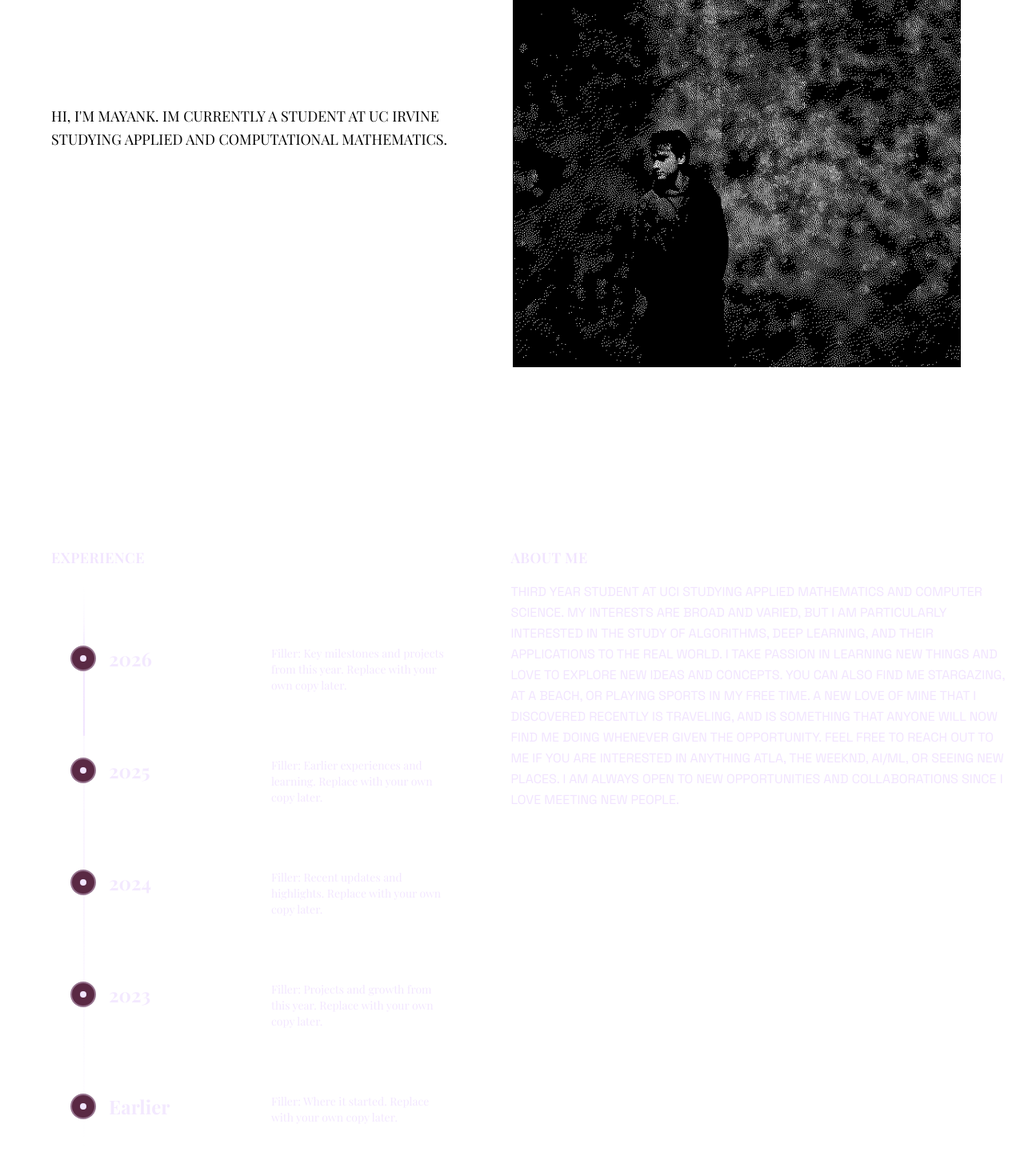
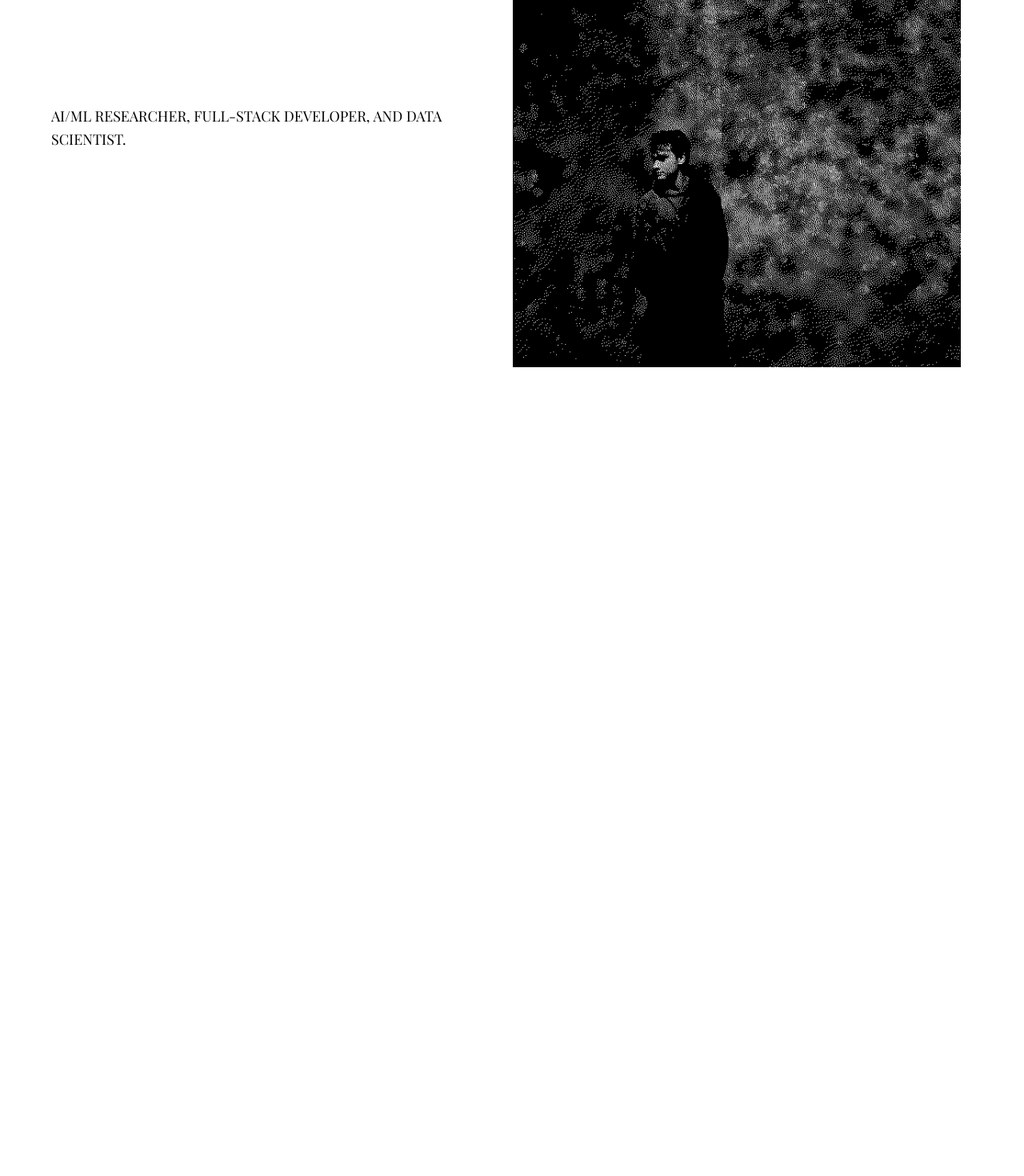
Before and after one commit to mankhot05/portfolio, a React (Vite) app in the folder client/: page / in a window 1280 px wide. Shown: the part 500-1970 px from the top of the page at 80% size. Built offline with nearby package versions, Linux system fonts and the light colour scheme; the HTML template or start-up script is replaced by a standard one; a web font is replaced by a local one.

Commit message:
fixing the about me section

```diff
--- a/client/src/App.tsx
+++ b/client/src/App.tsx
@@ -28,7 +28,7 @@ import TiltedCard from "./components/TiltedCard"
 //   return <div className="reveal-curtain" aria-hidden="true" />
 // }
 
-function HomePage({ headerHeight }: { headerHeight: number }) {
+function HomePage({ headerHeight, isActive }: { headerHeight: number; isActive: boolean }) {
   return (
     <section
       id="home"
@@ -85,12 +85,17 @@ function HomePage({ headerHeight }: { headerHeight: number }) {
       </div>
       */}
 
-      <div className="relative z-[1] flex flex-1 flex-col px-4 py-8">
+      <motion.div
+        className="relative z-[1] flex flex-1 flex-col px-4 py-8"
+        initial={false}
+        animate={{ opacity: isActive ? 1 : 0 }}
+        transition={{ duration: 0.4, delay: isActive ? 0.15 : 0 }}
+        style={{ pointerEvents: isActive ? "auto" : "none" }}
+      >
         <div className="mx-auto w-full max-w-6xl flex flex-1 flex-col items-stretch justify-center gap-6 md:flex-row md:items-stretch md:gap-6">
           <div className="relative w-full md:basis-[48%] md:shrink-0">
             <p className="max-w-[46ch] text-left text-black text-base leading-relaxed md:absolute md:top-[60%] md:-translate-y-1/2 md:text-lg md:leading-relaxed">
-              HI, I&apos;M MAYANK. IM CURRENTLY A STUDENT AT UC IRVINE STUDYING APPLIED AND
-              COMPUTATIONAL MATHEMATICS.
+              AI/ML RESEARCHER, FULL-STACK DEVELOPER, AND DATA SCIENTIST.
             </p>
           </div>
 
@@ -104,33 +109,35 @@ function HomePage({ headerHeight }: { headerHeight: number }) {
             </div>
           </div>
         </div>
-      </div>
+      </motion.div>
     </section>
   )
 }
 
 const ABOUT_TIMELINE_DATA = [
   {
-    title: "2026",
+    title: "OCT 2025 - PRESENT",
     content: (
       <p className="text-xs md:text-sm font-normal opacity-90">
-        Filler: Key milestones and projects from this year. Replace with your own copy later.
+        <span className="text-base md:text-lg font-semibold">COORAY GROUP</span>: Currently working for <span className="text-sm md:text-base font-semibold">NASA JPL</span> to develop novel deep learning methodologies and architectures with the goal of predicting redshifts. Worked with <span className="font-bold">diffusion models</span> for denoising, and created <span className="font-bold">CNN-Transformer</span> pipelines to understand astrophysical data.
       </p>
     ),
   },
   {
-    title: "2025",
+    title: "OCT 2024 - APR 2025",
     content: (
       <p className="text-xs md:text-sm font-normal opacity-90">
-        Filler: Earlier experiences and learning. Replace with your own copy later.
+        <span className="text-base md:text-lg font-semibold">HUMANITY UNLEASHED</span>: Worked on integrating temporal
+        encoding pipelines into <span className="font-bold">multimodal transformers</span> through TACTiS-2. Conducted an extensive
+        hyperparameter tuning study for these <span className="font-bold">multimodal transformers</span> I developed.
       </p>
     ),
   },
   {
-    title: "2024",
+    title: "AUG 2023 - JAN 2024 ",
     content: (
       <p className="text-xs md:text-sm font-normal opacity-90">
-        Filler: Recent updates and highlights. Replace with your own copy later.
+        <span className="text-base md:text-lg font-semibold">AI4MUSICIANS</span>: Designed a CNN-based <span className="font-bold">computer vision</span> pipeline to analyze digitized music scores, using <span className="font-bold">convolutional layers</span> to detect and normalize dynamic range (decibel) variations across compositions. Also adapted these architectures to capture <span className="font-bold">temporal and structural features</span> in musical notation data, while building standardized preprocessing and model integration pipelines for reproducibility.
       </p>
     ),
   },
@@ -152,14 +159,20 @@ const ABOUT_TIMELINE_DATA = [
   },
 ]
 
-function AboutPage({ headerHeight }: { headerHeight: number }) {
+function AboutPage({ headerHeight, isActive }: { headerHeight: number; isActive: boolean }) {
   return (
     <section
       id="about"
       className="px-4 py-40 md:py-48 bg-transparent text-[#f1e4ff]"
       style={{ scrollMarginTop: headerHeight + 16, minHeight: `calc(180dvh - ${headerHeight}px)` }}
     >
-      <div className="mx-auto w-full max-w-6xl flex flex-col gap-10 md:flex-row md:items-start md:gap-10">
+      <motion.div
+        className="mx-auto w-full max-w-6xl flex flex-col gap-10 md:flex-row md:items-start md:gap-10"
+        initial={false}
+        animate={{ opacity: isActive ? 1 : 0 }}
+        transition={{ duration: 0.4, delay: isActive ? 0.15 : 0 }}
+        style={{ pointerEvents: isActive ? "auto" : "none" }}
+      >
         <div className="w-full md:basis-[45%] md:shrink-0 SpaceGrotesk">
           <h2 className="mb-4 text-sm sm:text-base md:text-lg font-semibold tracking-wide">
             EXPERIENCE
@@ -171,23 +184,28 @@ function AboutPage({ headerHeight }: { headerHeight: number }) {
           <h2 className="mb-4 text-sm sm:text-base md:text-lg font-semibold tracking-wide">
             ABOUT ME
           </h2>
-          <p className="SpaceGrotesk w-full max-w-[72ch] text-xs sm:text-sm md:text-base leading-relaxed uppercase">
-            THIRD YEAR STUDENT AT UCI STUDYING APPLIED MATHEMATICS AND COMPUTER SCIENCE. MY INTERESTS
-            ARE BROAD AND VARIED, BUT I AM PARTICULARLY INTERESTED IN THE STUDY OF ALGORITHMS, DEEP LEARNING, AND THEIR
-            APPLICATIONS TO THE REAL WORLD. I TAKE PASSION IN LEARNING NEW THINGS AND LOVE TO EXPLORE NEW IDEAS AND
-            CONCEPTS. YOU CAN ALSO FIND ME STARGAZING, AT A BEACH, OR PLAYING SPORTS IN MY FREE TIME. A NEW LOVE OF
-            MINE THAT I DISCOVERED RECENTLY IS TRAVELING, AND IS SOMETHING THAT ANYONE WILL NOW FIND ME DOING WHENEVER
-            GIVEN THE OPPORTUNITY. FEEL FREE TO REACH OUT TO ME IF YOU ARE INTERESTED IN ANYTHING ATLA, THE WEEKND,
-            AI/ML, OR SEEING NEW PLACES. I AM ALWAYS OPEN TO NEW OPPORTUNITIES AND COLLABORATIONS SINCE I LOVE MEETING
-            NEW PEOPLE.
+          <p className="SpaceGrotesk w-full max-w-[72ch] text-xs sm:text-sm md:text-base leading-relaxed mb-6">
+            Third year student at UCI studying applied mathematics and computer science. My interests
+            are broad and varied, but I am particularly interested in the study of algorithms, deep learning, and their
+            applications to the real world. I take passion in learning new things and love to explore new ideas and
+            concepts. You can also find me stargazing, at a beach, or playing sports in my free time. A new love of
+            mine that I discovered recently is traveling, and is something that anyone will now find me doing whenever
+            given the opportunity. Feel free to reach out to me if you are interested in anything ATLA, The Weeknd,
+            AI/ML, or seeing new places. I am always open to new opportunities and collaborations since I love meeting
+            new people.
           </p>
+          <img
+            src="/photos/aboutme.png"
+            alt="Mayank"
+            className="w-full max-w-[72ch] rounded-lg object-cover aspect-square"
+          />
         </div>
-      </div>
+      </motion.div>
     </section>
   )
 }
 
-function GalleryPage({ headerHeight }: { headerHeight: number }) {
+function GalleryPage({ headerHeight, isActive }: { headerHeight: number; isActive: boolean }) {
   // Album covers commented out for now. Uncomment to restore.
   // const albumCovers = [
   //   "https://m.media-amazon.com/images/I/71rtbFVgVuL._UF1000,1000_QL80_.jpg",
@@ -220,6 +238,12 @@ function GalleryPage({ headerHeight }: { headerHeight: number }) {
       className="px-4 py-32 text-center bg-transparent text-[#FF1A1A]"
       style={{ scrollMarginTop: headerHeight + 16, minHeight: `calc(180dvh - ${headerHeight}px)` }}
     >
+      <motion.div
+        initial={false}
+        animate={{ opacity: isActive ? 1 : 0 }}
+        transition={{ duration: 0.4, delay: isActive ? 0.15 : 0 }}
+        style={{ pointerEvents: isActive ? "auto" : "none" }}
+      >
       <h2 className="mb-6 SpaceGrotesk text-base md:text-lg font-semibold tracking-wide">
         GALLERY
       </h2>
@@ -242,18 +266,25 @@ function GalleryPage({ headerHeight }: { headerHeight: number }) {
           />
         ))}
       </div> */}
+      </motion.div>
     </section>
   )
 }
 
-function ProjectsPage({ headerHeight }: { headerHeight: number }) {
+function ProjectsPage({ headerHeight, isActive }: { headerHeight: number; isActive: boolean }) {
   return (
     <section
       id="projects"
       className="px-4 pt-20 pb-32 text-center bg-transparent text-white"
       style={{ scrollMarginTop: headerHeight + 16, minHeight: `calc(180dvh - ${headerHeight}px)` }}
     >
-      <div className="flex flex-col items-center">
+      <motion.div
+        className="flex flex-col items-center"
+        initial={false}
+        animate={{ opacity: isActive ? 1 : 0 }}
+        transition={{ duration: 0.4, delay: isActive ? 0.15 : 0 }}
+        style={{ pointerEvents: isActive ? "auto" : "none" }}
+      >
         <h2 className="mb-6 SpaceGrotesk text-base md:text-lg font-semibold tracking-wide">
           PROJECTS
         </h2>
@@ -269,7 +300,7 @@ function ProjectsPage({ headerHeight }: { headerHeight: number }) {
           particleCount={12}
           disableAnimations={false}
         />
-      </div>
+      </motion.div>
     </section>
   )
 }
@@ -403,10 +434,10 @@ function App() {
         </header>
 
         <main className="flex-1" style={{ paddingTop: headerHeight }}>
-          <HomePage headerHeight={headerHeight} />
-          <AboutPage headerHeight={headerHeight} />
-          <GalleryPage headerHeight={headerHeight} />
-          <ProjectsPage headerHeight={headerHeight} />
+          <HomePage headerHeight={headerHeight} isActive={activeSection === "home"} />
+          <AboutPage headerHeight={headerHeight} isActive={activeSection === "about"} />
+          <GalleryPage headerHeight={headerHeight} isActive={activeSection === "gallery"} />
+          <ProjectsPage headerHeight={headerHeight} isActive={activeSection === "projects"} />
         </main>
 
         <footer className={`mt-8 px-4 py-10 text-[17px] ${headerTheme.text}`}>
```
Also changed, not shown: client/public/photos/aboutme.png (added).
